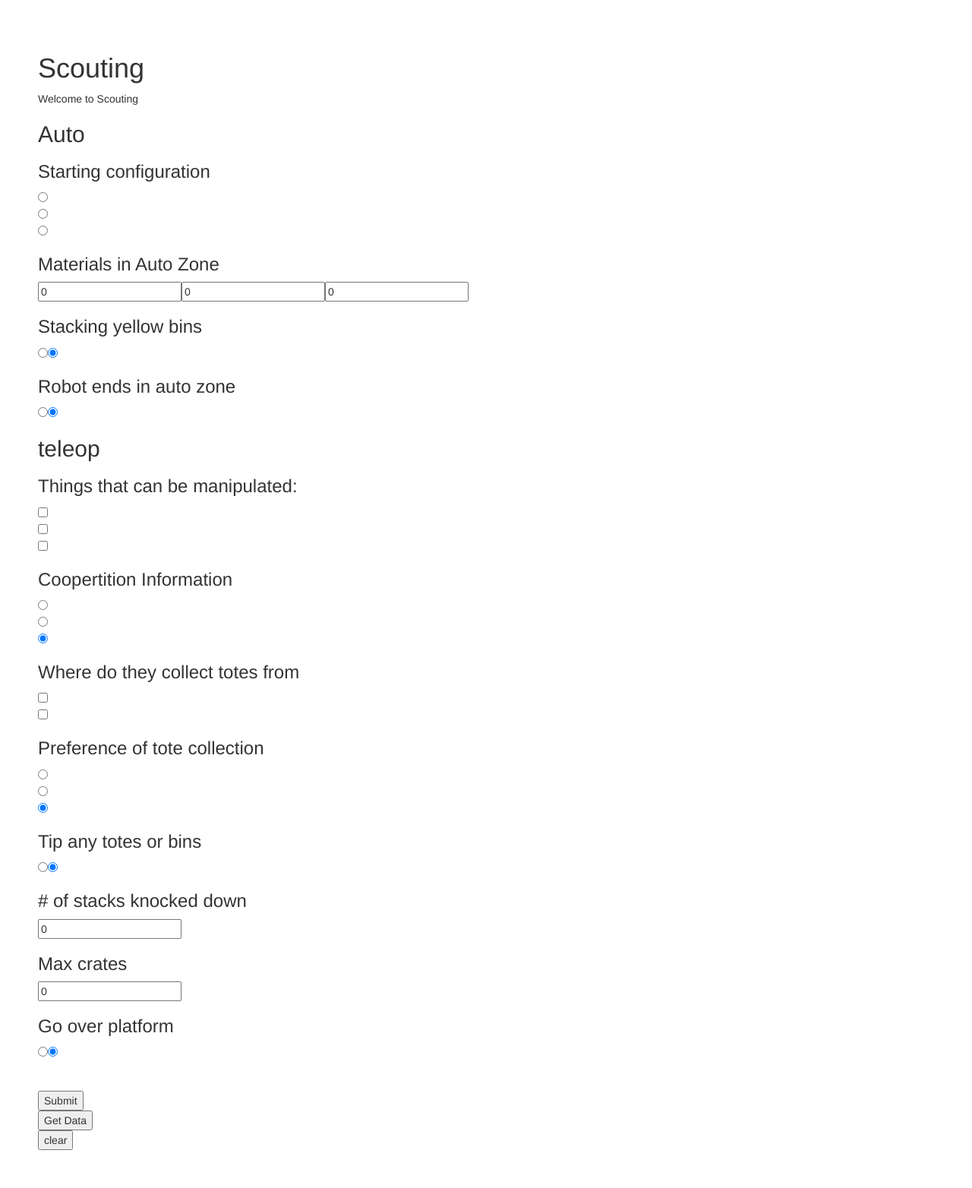
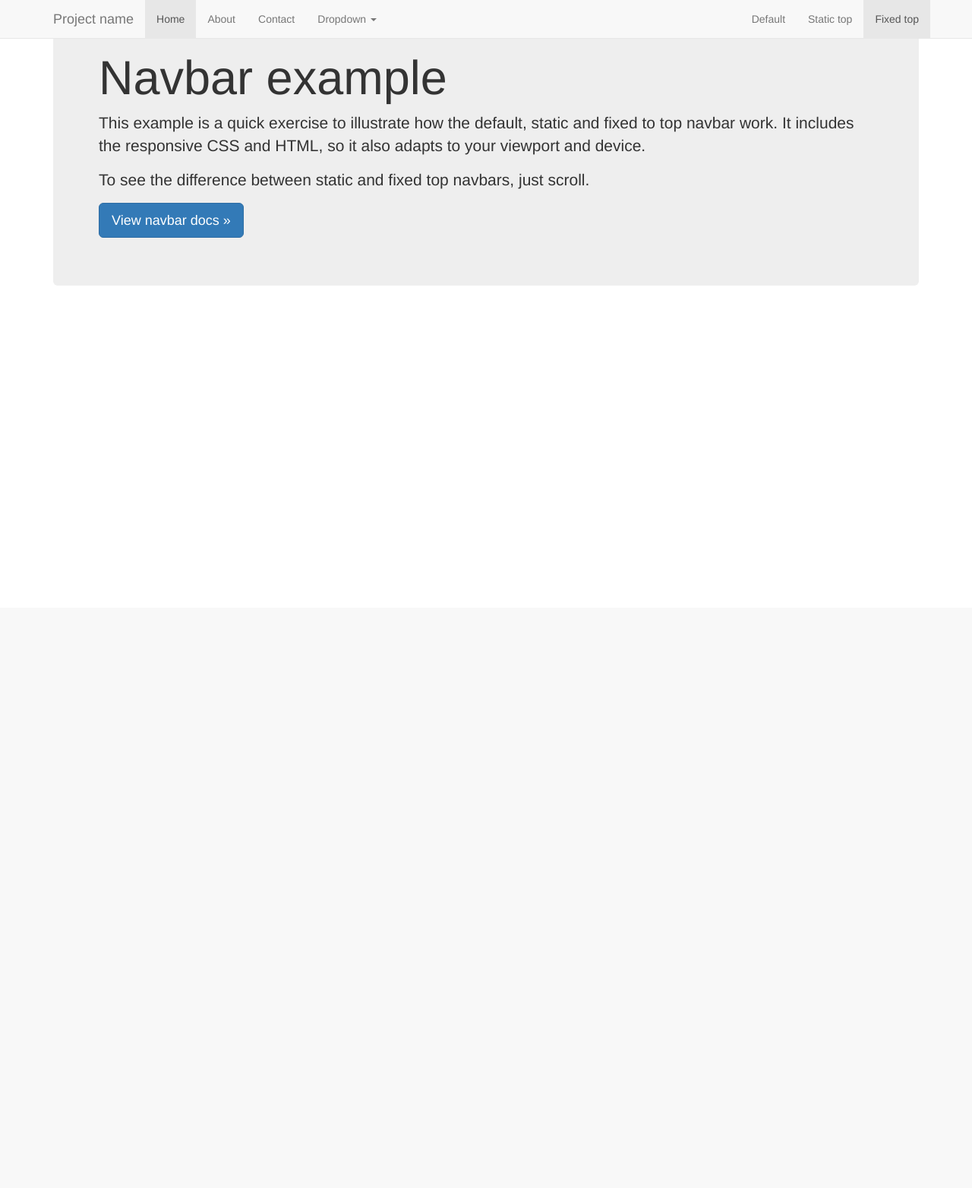
Before and after one commit to HuskieRobotics/frc2016scout, a Node server app: page / in a window 1280 px wide. Shown: the whole page at 76% size. After the commit the page ends 313 px from the top, so only its background shows below. Run offline with Node 20, Linux system fonts and the light colour scheme; some libraries are stand-ins or nearby versions.

Commit message:
Revert c24f5f5..f11369a
This rolls back to commit c24f5f540b834ba5df54147be6077a0791baca06.

```diff
--- a/scout/package.json
+++ b/scout/package.json
@@ -15,6 +15,7 @@
     "morgan": "~1.5.1",
     "mysql": "^2.5.4",
     "serve-favicon": "~2.2.0",
-    "mysql": "*"
+    "mysql": "*",
+    "nodemon":"*"
   }
 }
--- a/scout/public/stylesheets/style.css
+++ b/scout/public/stylesheets/style.css
@@ -1,6 +1,10 @@
 body {
   padding: 50px;
-  font: 14px "Lucida Grande", Helvetica, Arial, sans-serif;
+/*  font: 14px "Lucida Grande", Helvetica, Arial, sans-serif;
+*/
+ 	padding-top: 60px;
+  padding-bottom: 40px;
+
 }
 
 a {
--- a/scout/views/index.jade
+++ b/scout/views/index.jade
@@ -1,72 +1,145 @@
-extends layout
+doctype html
+html(lang='en')
+  head
+    meta(charset='utf-8')
+    meta(http-equiv='X-UA-Compatible', content='IE=edge')
+    meta(name='viewport', content='width=device-width, initial-scale=1')
+    meta(name='description', content='')
+    meta(name='author', content='')
+    title Fixed Top Navbar Example for Bootstrap
+    // Bootstrap core CSS
+    link(href='/bootstrap/css/bootstrap.min.css', rel='stylesheet')
+    // HTML5 shim and Respond.js IE8 support of HTML5 elements and media queries
+    //if lt IE 9
+      script(src='https://oss.maxcdn.com/html5shiv/3.7.2/html5shiv.min.js')
+      script(src='https://oss.maxcdn.com/respond/1.4.2/respond.min.js')
+  body
+    // Fixed navbar
+    .navbar.navbar-default.navbar-fixed-top(role='navigation')
+      .container
+        .navbar-header
+          button.navbar-toggle(type='button', data-toggle='collapse', data-target='.navbar-collapse')
+            span.sr-only Toggle navigation
+            span.icon-bar
+            span.icon-bar
+            span.icon-bar
+          a.navbar-brand(href='#') Project name
+        .navbar-collapse.collapse
+          ul.nav.navbar-nav
+            li.active
+              a(href='#') Home
+            li
+              a(href='#about') About
+            li
+              a(href='#contact') Contact
+            li.dropdown
+              a.dropdown-toggle(href='#', data-toggle='dropdown')
+                | Dropdown
+                span.caret
+              ul.dropdown-menu(role='menu')
+                li
+                  a(href='#') Action
+                li
+                  a(href='#') Another action
+                li
+                  a(href='#') Something else here
+                li.divider
+                li.dropdown-header Nav header
+                li
+                  a(href='#') Separated link
+                li
+                  a(href='#') One more separated link
+          ul.nav.navbar-nav.navbar-right
+            li
+              a(href='../navbar/') Default
+            li
+              a(href='../navbar-static-top/') Static top
+            li.active
+              a(href='./') Fixed top
+        // /.nav-collapse
+    .container
+      // Main component for a primary marketing message or call to action
+      .jumbotron
+        h1 Navbar example
+        p
+          | This example is a quick exercise to illustrate how the default, static and fixed to top navbar work. It includes the responsive CSS and HTML, so it also adapts to your viewport and device.
+        p To see the difference between static and fixed top navbars, just scroll.
+        p
+          a.btn.btn-lg.btn-primary(href='../../components/#navbar', role='button') View navbar docs &raquo;
+    // /container
 
-block content
-  h1= title
-  p Welcome to #{title}
+    // Bootstrap core JavaScript
+    // ==================================================
+    // Placed at the end of the document so the pages load faster
+    script(src='https://ajax.googleapis.com/ajax/libs/jquery/1.11.1/jquery.min.js')
+    script(src='#{pathToAssets}/dist/js/bootstrap.min.js')
 
-  form(id='main_form')
-    h2  Auto
-    h3 Starting configuration
-    input#config(type='radio', name='config', value='1')
-    br
-    input#config(type='radio', name='config', value='2')
-    br
-    input#config(type='radio', name='config', value='3')
-    br
-    h3 Materials in Auto Zone
-    input#bins(type='text', name='bins_auto', value='0')
-    input#totes(type='text', name='totes_auto', value='0')
-    input#noodles(type='text', name='noodles_auto', value='0')
-    h3 Stacking yellow bins
-    input#stack(type='radio', name='bins', value='yes')
-    input#stack(type='radio', name='bins', value='no', checked)
-    br
-    h3 Robot ends in auto zone
-    input#autoZone(type='radio', name='auto', value='yes')
-    input#autoZone(type='radio', name='auto', value='no', checked)
-    br
-    h2  teleop
-    h3  Things that can be manipulated:
-    input#recycling(type='checkbox', name='recylingBins', value='recyling bins')
-    br
-    input#totes(type='checkbox', name='totes', value='totes')
-    br
-    input#noodles(type='checkbox', name='noodles', value='noodles')
-    br
-    h3  Coopertition Information
-    input#coopertitionOption(type='radio', name='coop', value='stack')
-    br
-    input#coopOption(type='radio', name='coop', value='set')
-    br
-    input#coopOption(type='radio', name='coop', value='none', checked)
-    h3  Where do they collect totes from
-    input#fromArena(type='checkbox', name='cGround', value='ground')
-    br
-    input#fromPlayer(type='checkbox', name='cHuman', value='human')
-    br
-    h3  Preference of tote collection
-    input#collectPreference(type='radio', name='collect', value='ground')
-    br
-    input#collectPreference(type='radio', name='collect', value='human')
-    br
-    input#collectPreference(type='radio', name='collect', value='none', checked)
-    h3  Tip any totes or bins
-    input#tipTotes(type='radio', name='pickup', value='yes')
-    input#tipTotes(type='radio', name='pickup', value='no', checked)
-    br
-    h3  # of stacks knocked down
-    input#stacksKnocked(type='text', name='stacksKnocked', value='0')
-    br
-    h3  Max crates
-    input#maxCrates(type='text', name='maxCrates', value='0')
-    h3  Go over platform
-    input#overPlatform(type='radio', name='platform', value='yes')
-    input#overPlatform(type='radio', name='platform', value='no', checked)
-    br
-    br
-    br
-    button#submit_button Submit
-  form
-    button Get Data
-  form
-    button.clear clear
+  //- h1= title
+  //- p Welcome to #{title}
+
+  //- form(id='main_form')
+  //-   h2  Auto
+  //-   h3 Starting configuration
+  //-   input#config(type='radio', name='config', value='1')
+  //-   br
+  //-   input#config(type='radio', name='config', value='2')
+  //-   br
+  //-   input#config(type='radio', name='config', value='3')
+  //-   br
+  //-   h3 Materials in Auto Zone
+  //-   input#bins(type='text', name='bins_auto', value='0')
+  //-   input#totes(type='text', name='totes_auto', value='0')
+  //-   input#noodles(type='text', name='noodles_auto', value='0')
+  //-   h3 Stacking yellow bins
+  //-   input#stack(type='radio', name='bins', value='yes')
+  //-   input#stack(type='radio', name='bins', value='no', checked)
+  //-   br
+  //-   h3 Robot ends in auto zone
+  //-   input#autoZone(type='radio', name='auto', value='yes')
+  //-   input#autoZone(type='radio', name='auto', value='no', checked)
+  //-   br
+  //-   h2  teleop
+  //-   h3  Things that can be manipulated:
+  //-   input#recycling(type='checkbox', name='recylingBins', value='recyling bins')
+  //-   br
+  //-   input#totes(type='checkbox', name='totes', value='totes')
+  //-   br
+  //-   input#noodles(type='checkbox', name='noodles', value='noodles')
+  //-   br
+  //-   h3  Coopertition Information
+  //-   input#coopertitionOption(type='radio', name='coop', value='stack')
+  //-   br
+  //-   input#coopOption(type='radio', name='coop', value='set')
+  //-   br
+  //-   input#coopOption(type='radio', name='coop', value='none', checked)
+  //-   h3  Where do they collect totes from
+  //-   input#fromArena(type='checkbox', name='cGround', value='ground')
+  //-   br
+  //-   input#fromPlayer(type='checkbox', name='cHuman', value='human')
+  //-   br
+  //-   h3  Preference of tote collection
+  //-   input#collectPreference(type='radio', name='collect', value='ground')
+  //-   br
+  //-   input#collectPreference(type='radio', name='collect', value='human')
+  //-   br
+  //-   input#collectPreference(type='radio', name='collect', value='none', checked)
+  //-   h3  Tip any totes or bins
+  //-   input#tipTotes(type='radio', name='pickup', value='yes')
+  //-   input#tipTotes(type='radio', name='pickup', value='no', checked)
+  //-   br
+  //-   h3  # of stacks knocked down
+  //-   input#stacksKnocked(type='text', name='stacksKnocked', value='0')
+  //-   br
+  //-   h3  Max crates
+  //-   input#maxCrates(type='text', name='maxCrates', value='0')
+  //-   h3  Go over platform
+  //-   input#overPlatform(type='radio', name='platform', value='yes')
+  //-   input#overPlatform(type='radio', name='platform', value='no', checked)
+  //-   br
+  //-   br
+  //-   br
+  //-   button#submit_button Submit
+  //- form
+  //-   button Get Data
+  //- form
+  //-   button.clear clear
```
